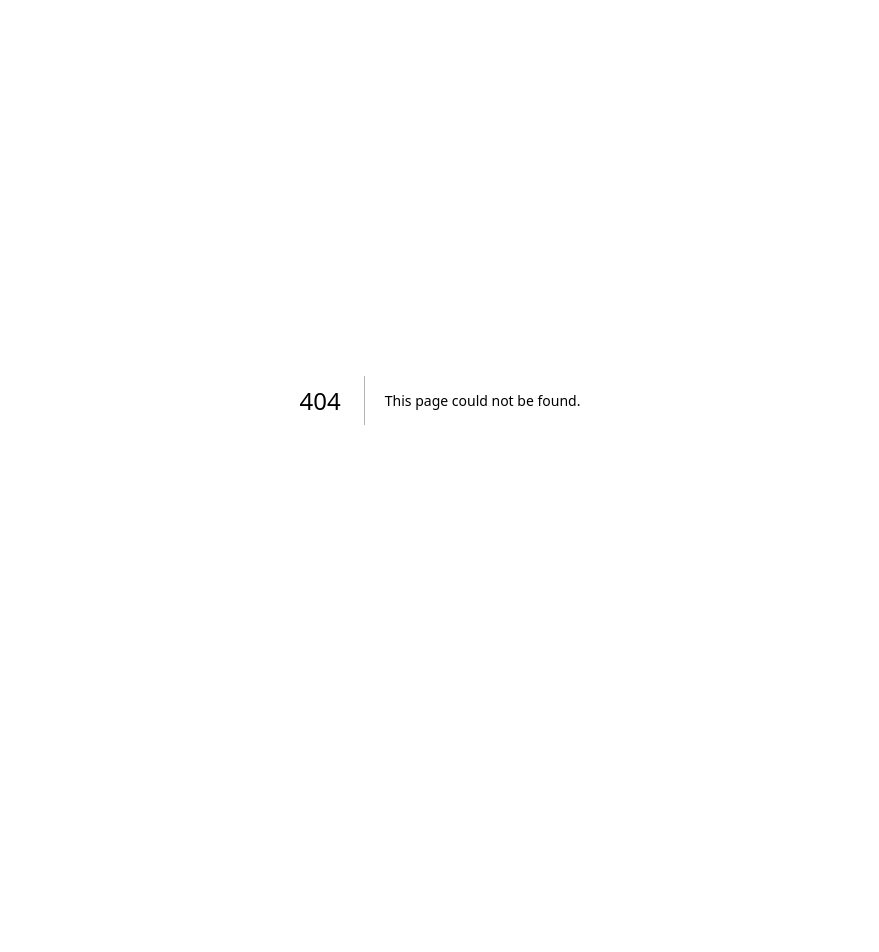
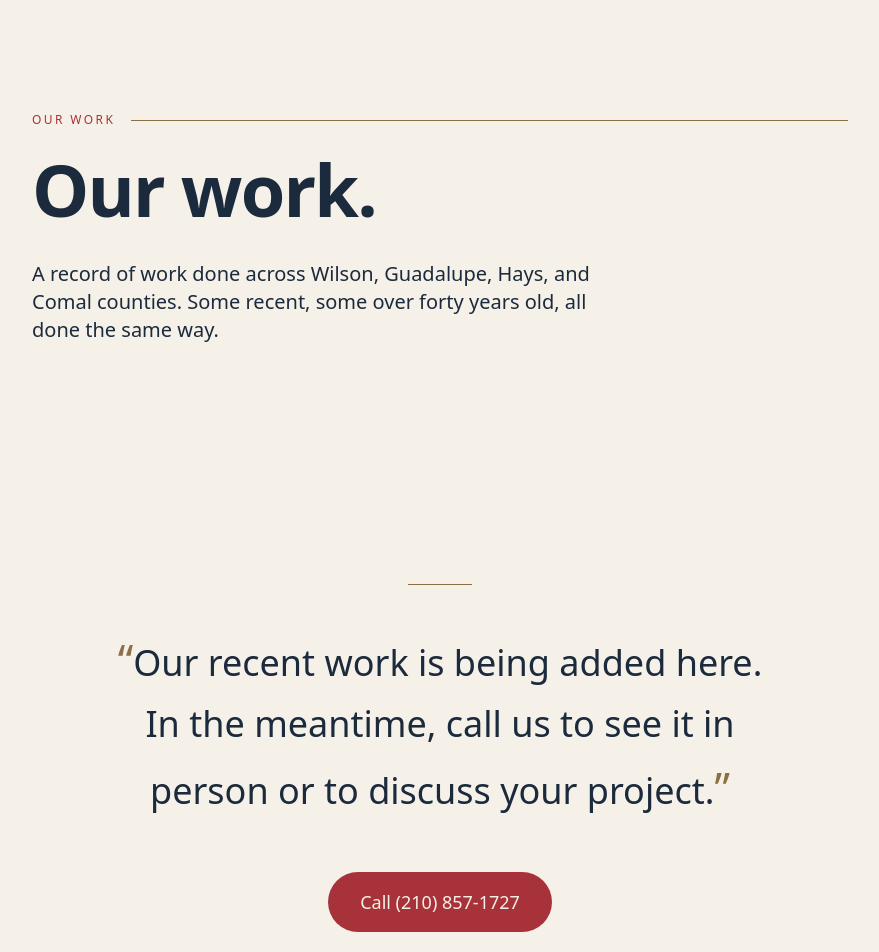
Before and after one commit to harrels77/patriot-plumbing-of-texas, a Next.js app: page /work in a window 1280 px wide. Before the commit this address had no page. Shown: the top 952 px of the page, without its empty margins (200-1079 px from the left). Before the commit the page ends 800 px from the top, so only its background shows below. Built offline with nearby package versions, Linux system fonts and the light colour scheme.

Commit message:
feat: add /work gallery page with empty state and data-driven structure

```diff
--- /dev/null
+++ b/src/app/work/page.tsx
@@ -0,0 +1,127 @@
+import type { Metadata } from "next";
+import Footer from "@/components/Footer";
+import { services } from "@/data/services";
+import { projects } from "@/data/projects";
+
+export const metadata: Metadata = {
+  title: "Our Work",
+  description:
+    "A record of plumbing work across Wilson, Guadalupe, Hays, and Comal counties. Family-owned since 1983.",
+};
+
+// Map a project's serviceSlug back to its full Service entry so each card
+// can display the canonical service title.
+const findService = (slug: string) =>
+  services.find((s) => s.href === `/services/${slug}`);
+
+export default function WorkPage() {
+  // Newest-first. The array may be empty today; the grid stays inert until
+  // real projects are added to src/data/projects.ts.
+  const sortedProjects = [...projects].sort((a, b) =>
+    b.date.localeCompare(a.date)
+  );
+
+  return (
+    <>
+      {/* 01 — Hero (minimal, no photo, left-aligned) */}
+      <section aria-label="Our work hero" className="bg-cream py-20 sm:py-24 lg:py-28">
+        <div className="mx-auto max-w-4xl px-6 sm:px-10">
+          {/* Editorial eyebrow row */}
+          <div className="mb-6 flex items-center gap-4">
+            <span className="font-mono text-xs uppercase tracking-[0.2em] text-rust">
+              OUR WORK
+            </span>
+            <span aria-hidden className="h-px flex-1 bg-tan" />
+          </div>
+
+          <h1
+            className="font-serif text-5xl font-semibold leading-[1.05] tracking-tight text-navy sm:text-6xl lg:text-7xl"
+            style={{ fontVariationSettings: "'opsz' 144, 'SOFT' 50" }}
+          >
+            Our work.
+          </h1>
+
+          <p className="mt-8 max-w-xl font-sans text-lg text-navy sm:text-xl">
+            A record of work done across Wilson, Guadalupe, Hays, and Comal
+            counties. Some recent, some over forty years old, all done the same
+            way.
+          </p>
+        </div>
+      </section>
+
+      {/* 02 — Empty state OR project grid */}
+      {sortedProjects.length === 0 ? (
+        <section
+          aria-label="Coming soon"
+          className="bg-cream py-20 sm:py-24 lg:py-32"
+        >
+          <div className="mx-auto max-w-3xl px-6 text-center sm:px-10">
+            {/* Thin decorative line */}
+            <span aria-hidden className="mx-auto mb-10 block h-px w-16 bg-tan" />
+
+            <p
+              className="mb-12 font-serif text-2xl font-medium leading-relaxed text-navy sm:text-3xl lg:text-4xl"
+              style={{ fontVariationSettings: "'opsz' 96, 'SOFT' 50" }}
+            >
+              <span className="text-tan text-[1.2em]">&ldquo;</span>Our recent
+              work is being added here. In the meantime, call us to see it in
+              person or to discuss your project.
+              <span className="text-tan text-[1.2em]">&rdquo;</span>
+            </p>
+
+            <a
+              href="tel:+12108571727"
+              className="inline-flex items-center justify-center rounded-full bg-rust px-8 py-4 font-sans text-base font-medium text-cream transition-colors hover:bg-rust/90 sm:text-lg"
+            >
+              Call (210) 857-1727
+            </a>
+          </div>
+        </section>
+      ) : (
+        <section aria-label="Recent projects" className="bg-cream py-16 sm:py-20">
+          <div className="mx-auto max-w-7xl px-6 sm:px-10">
+            <div className="grid grid-cols-1 gap-8 sm:grid-cols-2 lg:grid-cols-3 lg:gap-10">
+              {sortedProjects.map((project) => (
+                <article key={project.id} className="flex flex-col gap-4">
+                  {/* Photo area — charcoal placeholder until a real photo exists */}
+                  <div className="aspect-[4/3] overflow-hidden rounded-lg bg-charcoal">
+                    {project.mainPhoto && (
+                      <img
+                        src={project.mainPhoto}
+                        alt={project.title}
+                        className="h-full w-full object-cover"
+                      />
+                    )}
+                  </div>
+
+                  <span className="font-mono text-xs uppercase tracking-[0.2em] text-rust">
+                    {findService(project.serviceSlug)?.title ||
+                      project.serviceSlug}
+                  </span>
+
+                  <h2
+                    className="font-serif text-xl font-semibold text-navy"
+                    style={{ fontVariationSettings: "'opsz' 96, 'SOFT' 50" }}
+                  >
+                    {project.title}
+                  </h2>
+
+                  <p className="font-mono text-xs uppercase tracking-[0.2em] text-tan">
+                    {project.location} · {project.date}
+                  </p>
+
+                  <p className="font-sans text-base leading-relaxed text-navy/80">
+                    {project.description}
+                  </p>
+                </article>
+              ))}
+            </div>
+          </div>
+        </section>
+      )}
+
+      {/* 03 — Footer */}
+      <Footer services={services} />
+    </>
+  );
+}
--- /dev/null
+++ b/src/data/projects.ts
@@ -0,0 +1,32 @@
+// Single source of truth for project entries (the /work gallery).
+// Each entry represents a real job done by Patriot Plumbing.
+//
+// HOW TO ADD A PROJECT:
+// 1. Add a photo (or photos) to /public/projects/
+//    Naming convention: <service-slug>-<location>-<year>[-before|-after].jpg
+//    Example: /public/projects/water-heaters-floresville-2025-after.jpg
+// 2. Add an entry to the projects array below with the relevant fields.
+//    All photo fields are optional — entries without photos still display
+//    using a charcoal placeholder.
+// 3. Commit and push. Vercel rebuilds automatically.
+//
+// The /work page sorts entries by date descending (newest first), so just
+// add new entries anywhere in the array.
+
+export type Project = {
+  id: string;
+  title: string;
+  serviceSlug: string;
+  location: string;
+  date: string;          // YYYY-MM format, e.g. "2025-09"
+  description: string;
+  mainPhoto?: string;    // path under /public/, e.g. "/projects/foo.jpg"
+  beforePhoto?: string;
+  afterPhoto?: string;
+};
+
+export const projects: Project[] = [
+  // Add real projects here. The page will reflect them automatically.
+  // When this array is empty, /work shows an editorial empty state
+  // inviting visitors to call.
+];
```
